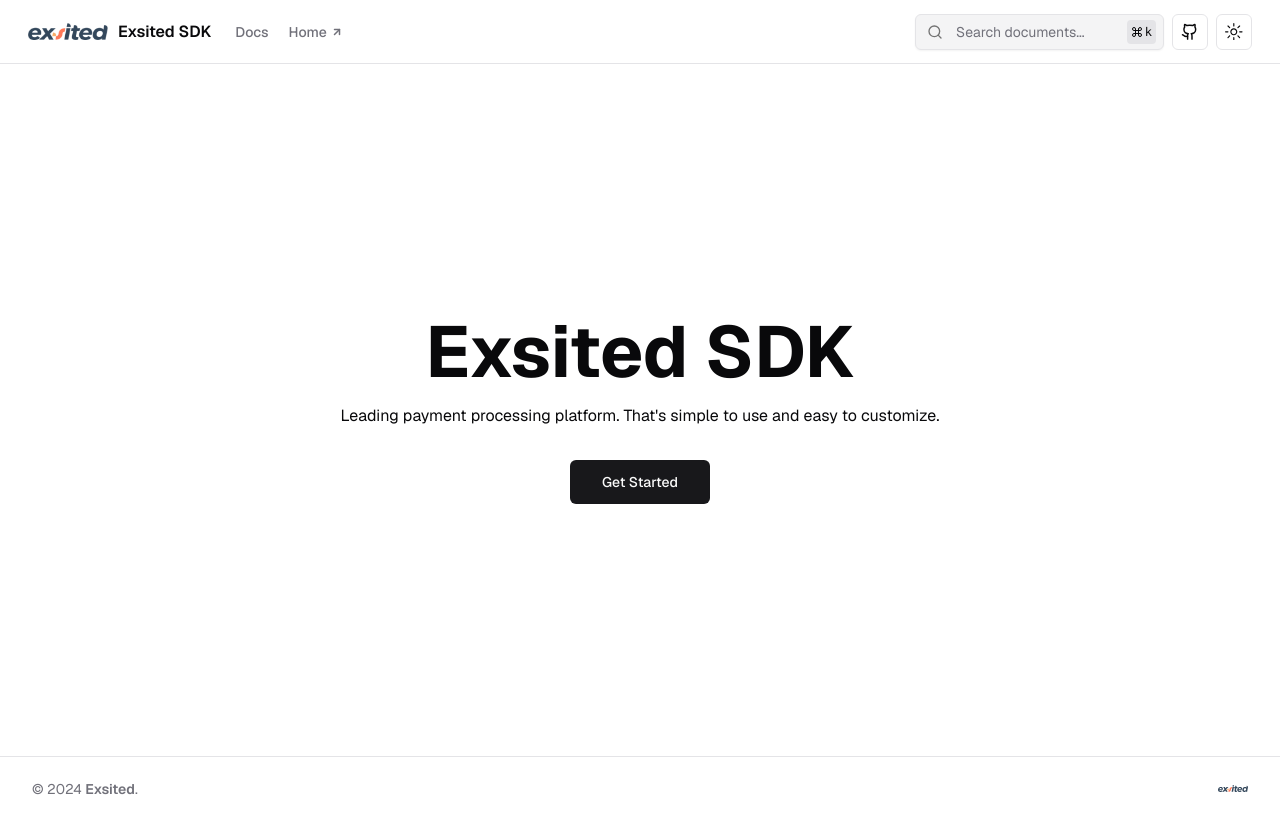
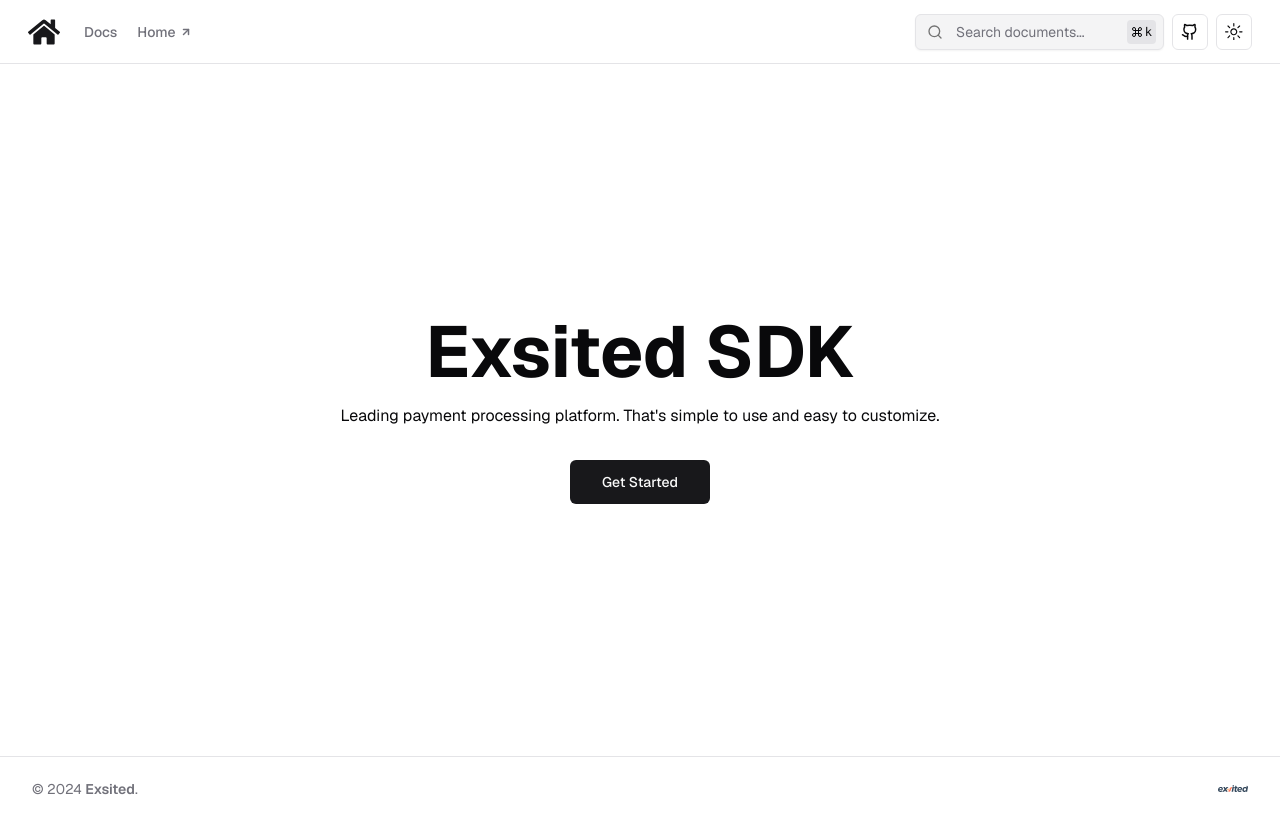
Before and after one commit to MohammadShuvoAli/exsited, a Next.js app: page / in a window 1280 px wide. Built offline with nearby package versions, Linux system fonts and the light colour scheme.

Commit message:
Update navbar.tsx

```diff
--- a/components/navigation/navbar.tsx
+++ b/components/navigation/navbar.tsx
@@ -1,7 +1,6 @@
 import Link from "next/link";
-import { Logo } from "@/components/navigation/logo";
 import { LuArrowUpRight, LuGithub } from "react-icons/lu";
-
+import { FaHome } from "react-icons/fa"; // Example icon from react-icons
 import { ModeToggle } from "@/components/navigation/theme-toggle";
 import { SheetLeft } from "@/components/navigation/sidebar";
 import Search from "@/components/navigation/search";
@@ -18,7 +17,8 @@ export function Navbar() {
           <SheetLeft />
           <div className="flex items-center gap-6">
             <div className="hidden md:flex">
-              <Logo />
+              {/* Replace Logo with an Icon */}
+              <FaHome className="w-8 h-8 text-primary" aria-label="Home" />
             </div>
             <div className="hidden md:flex items-center gap-5 text-sm font-medium text-muted-foreground">
               <NavMenu />
```
